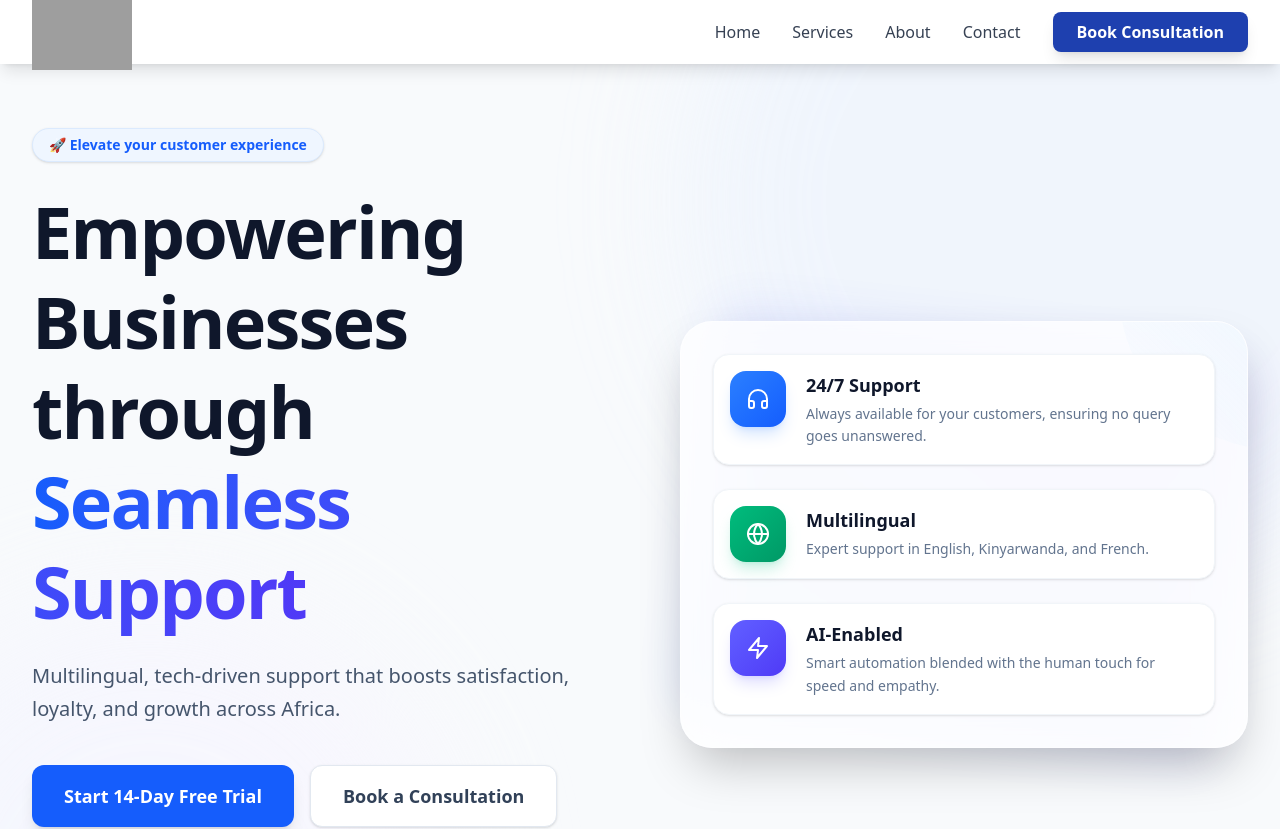
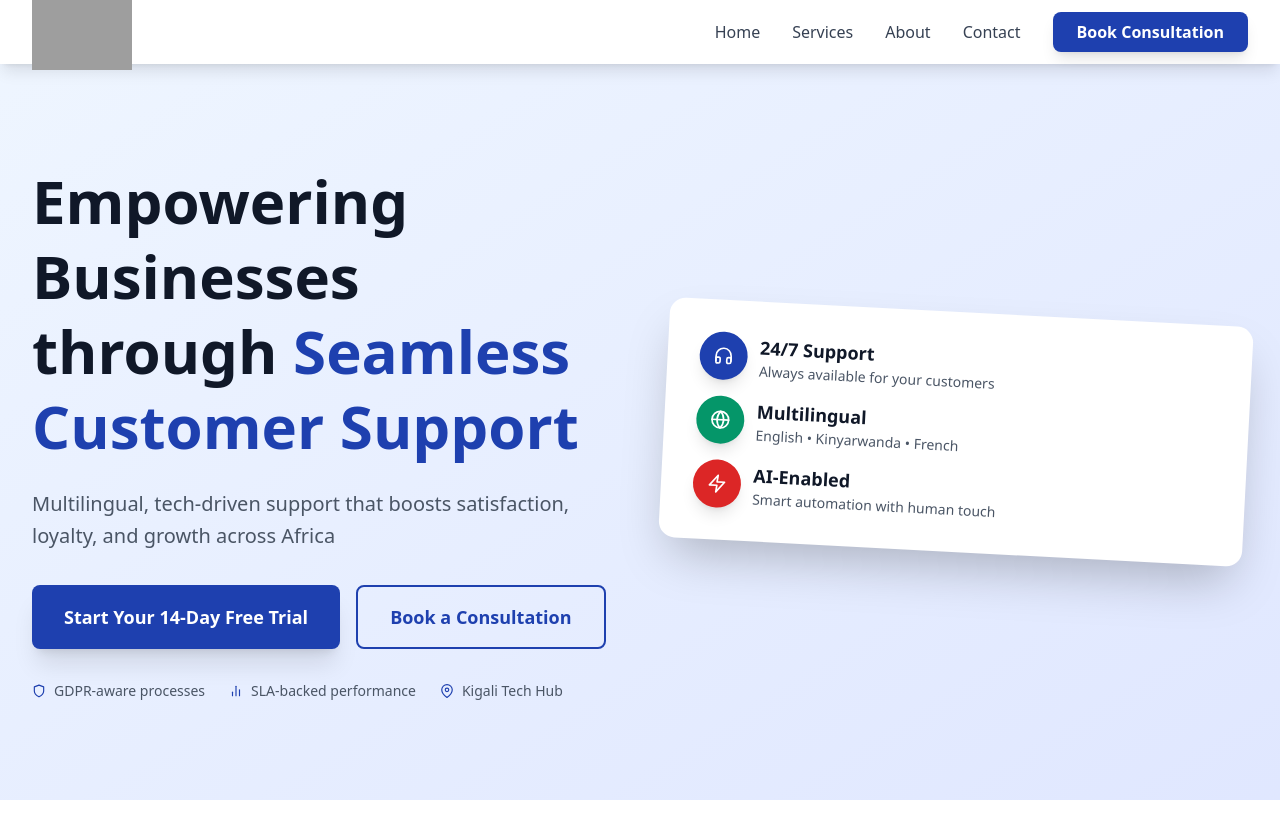
Before and after one commit to Niyihoraho/chilptechh, a Next.js app: page / in a window 1280 px wide. Shown: the top 829 px of the page. Built offline with nearby package versions, Linux system fonts and the light colour scheme; grey boxes are pictures that could not be loaded.

Commit message:
real navbar

```diff
--- a/app/page.tsx
+++ b/app/page.tsx
@@ -36,95 +36,90 @@
       {/* Hero Section */}
       <section
         id="home"
-        className="relative pt-24 pb-20 lg:pt-32 lg:pb-28 overflow-hidden bg-slate-50 min-h-screen flex items-center"
+        className="pt-16 bg-gradient-to-br from-blue-50 to-indigo-100 min-h-screen flex items-center"
       >
-        {/* Abstract Background Shapes */}
-        <div className="absolute top-0 right-0 -translate-y-1/4 translate-x-1/4 w-[800px] h-[800px] bg-gradient-to-br from-blue-100/40 to-indigo-100/40 rounded-full blur-3xl opacity-70 pointer-events-none"></div>
-        <div className="absolute bottom-0 left-0 translate-y-1/4 -translate-x-1/4 w-[600px] h-[600px] bg-gradient-to-tr from-blue-50 to-purple-50 rounded-full blur-3xl opacity-70 pointer-events-none"></div>
-
-        <div className="max-w-7xl mx-auto px-4 sm:px-6 lg:px-8 relative z-10">
-          <div className="grid lg:grid-cols-2 gap-12 lg:gap-20 items-center">
-            {/* Hero Content */}
-            <div className="text-center lg:text-left">
-              <div className="inline-block px-4 py-1.5 rounded-full bg-blue-50 border border-blue-100 text-blue-600 font-semibold text-sm mb-6 shadow-sm">
-                🚀 Elevate your customer experience
-              </div>
-              <h1 className="text-5xl md:text-6xl lg:text-7xl font-bold text-slate-900 leading-tight mb-6 tracking-tight">
+        <div className="max-w-7xl mx-auto px-4 sm:px-6 lg:px-8 py-20">
+          <div className="grid lg:grid-cols-2 gap-12 items-center">
+            <div>
+              <h1 className="text-4xl md:text-5xl lg:text-6xl font-bold text-gray-900 leading-tight mb-6">
                 Empowering Businesses through{" "}
-                <span className="text-transparent bg-clip-text bg-gradient-to-r from-blue-600 to-indigo-600">
-                  Seamless Support
+                <span className="text-[#1e40af] font-extrabold">
+                  Seamless Customer Support
                 </span>
               </h1>
-              <p className="text-xl text-slate-600 mb-10 leading-relaxed max-w-2xl mx-auto lg:mx-0">
+              <p className="text-xl text-gray-600 mb-8 leading-relaxed">
                 Multilingual, tech-driven support that boosts satisfaction,
-                loyalty, and growth across Africa.
+                loyalty, and growth across Africa
               </p>
-
-              <div className="flex flex-col sm:flex-row gap-4 justify-center lg:justify-start mb-12">
+              <div className="flex flex-col sm:flex-row gap-4 mb-8">
                 <button
                   onClick={() => setIsModalOpen(true)}
-                  className="bg-blue-600 text-white px-8 py-4 rounded-xl text-lg font-bold hover:bg-blue-700 transition-all duration-300 shadow-lg hover:shadow-blue-500/25 transform hover:-translate-y-1"
+                  className="bg-[#1e40af] text-white px-8 py-4 rounded-lg text-lg font-bold hover:bg-blue-700 transition duration-300 shadow-xl text-center transform hover:scale-105"
                 >
-                  Start 14-Day Free Trial
+                  Start Your 14-Day Free Trial
                 </button>
                 <button
                   onClick={() => setIsModalOpen(true)}
-                  className="px-8 py-4 rounded-xl text-lg font-bold text-slate-700 bg-white border border-slate-200 hover:border-blue-200 hover:text-blue-600 hover:bg-blue-50 transition-all duration-300 shadow-sm hover:shadow-md"
+                  className="border-2 border-[#1e40af] text-[#1e40af] px-8 py-4 rounded-lg text-lg font-bold hover:bg-[#1e40af] hover:text-white transition duration-300 text-center transform hover:scale-105"
                 >
                   Book a Consultation
                 </button>
               </div>
-
-              <div className="flex flex-wrap justify-center lg:justify-start gap-3 text-sm font-medium text-slate-500 border-t border-slate-200 pt-8">
-                <div className="flex items-center gap-2 px-3 py-1.5 bg-slate-100 rounded-lg">
-                  <Shield className="text-blue-600 w-4 h-4" />
-                  <span>GDPR-aware</span>
+              <div className="flex flex-wrap items-center gap-6 text-sm text-gray-600">
+                <div className="flex items-center gap-2">
+                  <Shield className="text-[#1e40af]" />
+                  <span>GDPR-aware processes</span>
                 </div>
-                <div className="flex items-center gap-2 px-3 py-1.5 bg-slate-100 rounded-lg">
-                  <BarChart className="text-indigo-600 w-4 h-4" />
-                  <span>SLA-backed</span>
+                <div className="flex items-center gap-2">
+                  <BarChart className="text-[#1e40af]" />
+                  <span>SLA-backed performance</span>
                 </div>
-                <div className="flex items-center gap-2 px-3 py-1.5 bg-slate-100 rounded-lg">
-                  <MapPin className="text-emerald-600 w-4 h-4" />
+                <div className="flex items-center gap-2">
+                  <MapPin className="text-[#1e40af]" />
                   <span>Kigali Tech Hub</span>
                 </div>
               </div>
             </div>
-
-            {/* Hero Visual/Card */}
-            <div className="relative mx-auto w-full max-w-md lg:max-w-none">
-              <div className="absolute inset-0 bg-gradient-to-tr from-blue-600 to-indigo-600 rounded-[2rem] rotate-6 opacity-10 blur-xl scale-95 transform transition-transform duration-500 hover:rotate-3"></div>
-              <div className="bg-white/80 backdrop-blur-xl rounded-[2rem] shadow-2xl p-8 border border-white/40 relative overflow-hidden">
-                <div className="absolute top-0 right-0 w-40 h-40 bg-gradient-to-bl from-blue-50 to-transparent rounded-bl-full -mr-8 -mt-8 pointer-events-none"></div>
-
-                <div className="space-y-6 relative z-10">
-                  <div className="flex items-start gap-5 p-4 rounded-2xl bg-white border border-slate-100 shadow-sm hover:shadow-md transition-shadow duration-300">
-                    <div className="w-14 h-14 bg-gradient-to-br from-blue-500 to-blue-600 rounded-2xl flex items-center justify-center text-white shadow-lg shadow-blue-500/20 flex-shrink-0">
-                      <Headset className="text-2xl" />
+            <div className="relative">
+              <div className="bg-white rounded-2xl shadow-2xl p-8 transform rotate-3 hover:rotate-0 transition duration-500">
+                <div className="space-y-4">
+                  <div className="flex items-center gap-3">
+                    <div className="w-12 h-12 bg-[#1e40af] rounded-full flex items-center justify-center shadow-lg">
+                      <Headset className="text-white text-xl" />
                     </div>
                     <div>
-                      <h3 className="font-bold text-slate-900 text-lg mb-1">24/7 Support</h3>
-                      <p className="text-slate-500 text-sm leading-relaxed">Always available for your customers, ensuring no query goes unanswered.</p>
+                      <h3 className="font-bold text-gray-900 text-lg">
+                        24/7 Support
+                      </h3>
+                      <p className="text-gray-600 text-sm">
+                        Always available for your customers
+                      </p>
                     </div>
                   </div>
-
-                  <div className="flex items-start gap-5 p-4 rounded-2xl bg-white border border-slate-100 shadow-sm hover:shadow-md transition-shadow duration-300">
-                    <div className="w-14 h-14 bg-gradient-to-br from-emerald-500 to-emerald-600 rounded-2xl flex items-center justify-center text-white shadow-lg shadow-emerald-500/20 flex-shrink-0">
-                      <Globe className="text-2xl" />
+                  <div className="flex items-center gap-3">
+                    <div className="w-12 h-12 bg-[#059669] rounded-full flex items-center justify-center shadow-lg">
+                      <Globe className="text-white text-xl" />
                     </div>
                     <div>
-                      <h3 className="font-bold text-slate-900 text-lg mb-1">Multilingual</h3>
-                      <p className="text-slate-500 text-sm leading-relaxed">Expert support in English, Kinyarwanda, and French.</p>
+                      <h3 className="font-bold text-gray-900 text-lg">
+                        Multilingual
+                      </h3>
+                      <p className="text-gray-600 text-sm">
+                        English • Kinyarwanda • French
+                      </p>
                     </div>
                   </div>
-
-                  <div className="flex items-start gap-5 p-4 rounded-2xl bg-white border border-slate-100 shadow-sm hover:shadow-md transition-shadow duration-300">
-                    <div className="w-14 h-14 bg-gradient-to-br from-indigo-500 to-indigo-600 rounded-2xl flex items-center justify-center text-white shadow-lg shadow-indigo-500/20 flex-shrink-0">
-                      <Zap className="text-2xl" />
+                  <div className="flex items-center gap-3">
+                    <div className="w-12 h-12 bg-[#dc2626] rounded-full flex items-center justify-center shadow-lg">
+                      <Zap className="text-white text-xl" />
                     </div>
                     <div>
-                      <h3 className="font-bold text-slate-900 text-lg mb-1">AI-Enabled</h3>
-                      <p className="text-slate-500 text-sm leading-relaxed">Smart automation blended with the human touch for speed and empathy.</p>
+                      <h3 className="font-bold text-gray-900 text-lg">
+                        AI-Enabled
+                      </h3>
+                      <p className="text-gray-600 text-sm">
+                        Smart automation with human touch
+                      </p>
                     </div>
                   </div>
                 </div>
```
